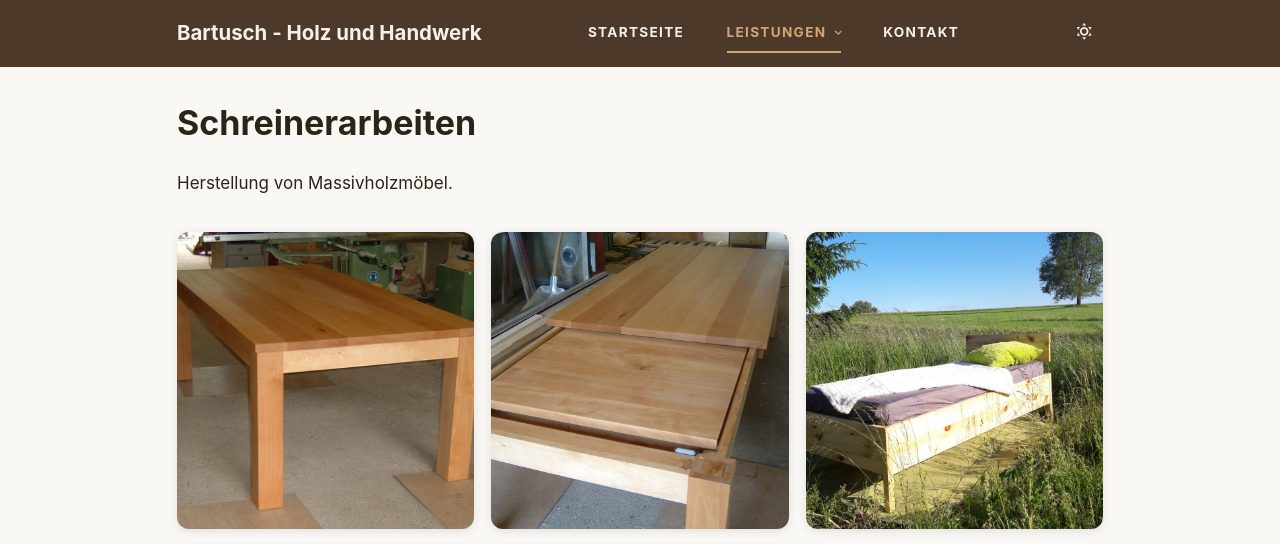
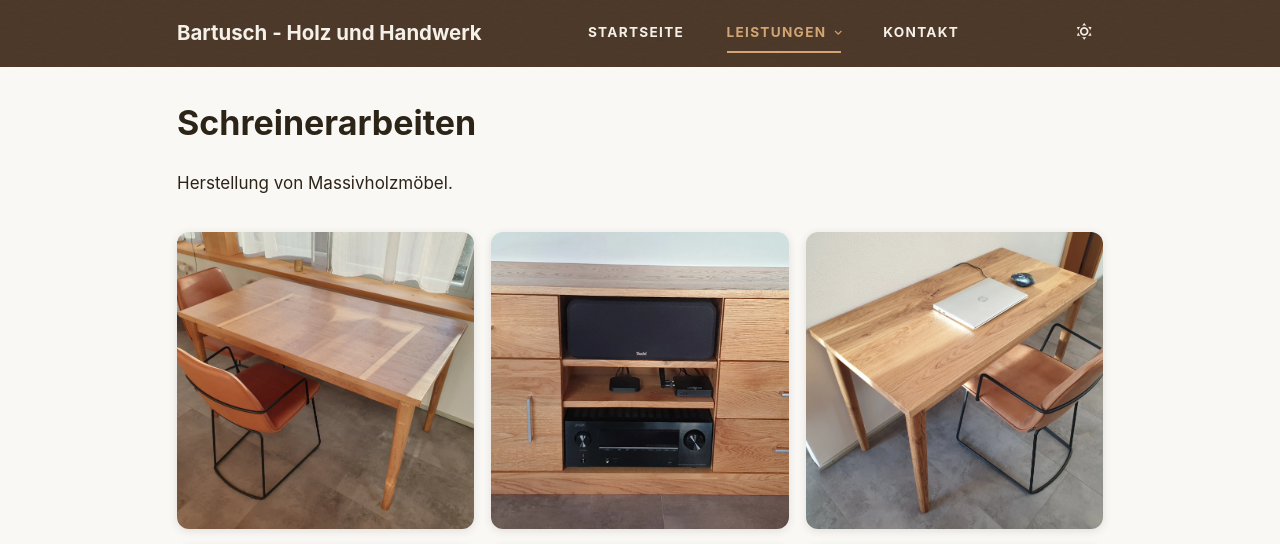
Before and after one commit to bartusch-handwerk/bartusch-handwerk-jekyll, a Jekyll site: the page built from _pages/leistungen/schreinerarbeiten.md, in a window 1280 px wide. Shown: the top 544 px of the page. Built offline with Jekyll 4.4.1, drawn with Linux system fonts in a browser that asks for light colours; grey boxes are pictures that could not be loaded.

Commit message:
add 3 new furniture images and use webp with lazy loading
Add desk, table, and media cabinet photos to Schreinerarbeiten
gallery. Convert all gallery images to picture elements with WebP
sources, explicit dimensions, and lazy loading. Sort gallery
newest-first.

Co-Authored-By: Claude Opus 4.6 <noreply@anthropic.com>

```diff
--- a/_pages/leistungen/schreinerarbeiten.md
+++ b/_pages/leistungen/schreinerarbeiten.md
@@ -8,9 +8,28 @@ description: Massivholzmöbel nach Maß vom Schreinermeister. Individuelle Anfer
 Herstellung von Massivholzmöbel.
 
 <div class="furniture-gallery">
-  <a href="{{ '/assets/images/moebel-1.jpg' | relative_url }}" class="glightbox" data-gallery="furniture" data-title="Massivholzmöbel"><img src="{{ '/assets/images/moebel-1.jpg' | relative_url }}" alt="Massivholzmöbel"></a>
-  <a href="{{ '/assets/images/moebel-2.jpg' | relative_url }}" class="glightbox" data-gallery="furniture" data-title="Massivholzmöbel"><img src="{{ '/assets/images/moebel-2.jpg' | relative_url }}" alt="Massivholzmöbel"></a>
-  <a href="{{ '/assets/images/moebel-3.jpg' | relative_url }}" class="glightbox" data-gallery="furniture" data-title="Massivholzmöbel"><img src="{{ '/assets/images/moebel-3.jpg' | relative_url }}" alt="Massivholzmöbel"></a>
-  <a href="{{ '/assets/images/moebel-4.jpg' | relative_url }}" class="glightbox" data-gallery="furniture" data-title="Massivholzmöbel"><img src="{{ '/assets/images/moebel-4.jpg' | relative_url }}" alt="Massivholzmöbel"></a>
-  <a href="{{ '/assets/images/moebel-5.jpg' | relative_url }}" class="glightbox" data-gallery="furniture" data-title="Massivholzmöbel"><img src="{{ '/assets/images/moebel-5.jpg' | relative_url }}" alt="Massivholzmöbel"></a>
+  <a href="{{ '/assets/images/moebel-7.jpg' | relative_url }}" class="glightbox" data-gallery="furniture" data-title="Massivholzmöbel">
+    <picture><source srcset="{{ '/assets/images/moebel-7.webp' | relative_url }}" type="image/webp"><img src="{{ '/assets/images/moebel-7.jpg' | relative_url }}" alt="Massivholzmöbel" width="4032" height="3024" loading="lazy"></picture>
+  </a>
+  <a href="{{ '/assets/images/moebel-8.jpg' | relative_url }}" class="glightbox" data-gallery="furniture" data-title="Massivholzmöbel">
+    <picture><source srcset="{{ '/assets/images/moebel-8.webp' | relative_url }}" type="image/webp"><img src="{{ '/assets/images/moebel-8.jpg' | relative_url }}" alt="Massivholzmöbel" width="3430" height="1749" loading="lazy"></picture>
+  </a>
+  <a href="{{ '/assets/images/moebel-6.jpg' | relative_url }}" class="glightbox" data-gallery="furniture" data-title="Massivholzmöbel">
+    <picture><source srcset="{{ '/assets/images/moebel-6.webp' | relative_url }}" type="image/webp"><img src="{{ '/assets/images/moebel-6.jpg' | relative_url }}" alt="Massivholzmöbel" width="4032" height="3024" loading="lazy"></picture>
+  </a>
+  <a href="{{ '/assets/images/moebel-1.jpg' | relative_url }}" class="glightbox" data-gallery="furniture" data-title="Massivholzmöbel">
+    <picture><source srcset="{{ '/assets/images/moebel-1.webp' | relative_url }}" type="image/webp"><img src="{{ '/assets/images/moebel-1.jpg' | relative_url }}" alt="Massivholzmöbel" width="750" height="612" loading="lazy"></picture>
+  </a>
+  <a href="{{ '/assets/images/moebel-2.jpg' | relative_url }}" class="glightbox" data-gallery="furniture" data-title="Massivholzmöbel">
+    <picture><source srcset="{{ '/assets/images/moebel-2.webp' | relative_url }}" type="image/webp"><img src="{{ '/assets/images/moebel-2.jpg' | relative_url }}" alt="Massivholzmöbel" width="1280" height="960" loading="lazy"></picture>
+  </a>
+  <a href="{{ '/assets/images/moebel-3.jpg' | relative_url }}" class="glightbox" data-gallery="furniture" data-title="Massivholzmöbel">
+    <picture><source srcset="{{ '/assets/images/moebel-3.webp' | relative_url }}" type="image/webp"><img src="{{ '/assets/images/moebel-3.jpg' | relative_url }}" alt="Massivholzmöbel" width="900" height="1071" loading="lazy"></picture>
+  </a>
+  <a href="{{ '/assets/images/moebel-4.jpg' | relative_url }}" class="glightbox" data-gallery="furniture" data-title="Massivholzmöbel">
+    <picture><source srcset="{{ '/assets/images/moebel-4.webp' | relative_url }}" type="image/webp"><img src="{{ '/assets/images/moebel-4.jpg' | relative_url }}" alt="Massivholzmöbel" width="1280" height="720" loading="lazy"></picture>
+  </a>
+  <a href="{{ '/assets/images/moebel-5.jpg' | relative_url }}" class="glightbox" data-gallery="furniture" data-title="Massivholzmöbel">
+    <picture><source srcset="{{ '/assets/images/moebel-5.webp' | relative_url }}" type="image/webp"><img src="{{ '/assets/images/moebel-5.jpg' | relative_url }}" alt="Massivholzmöbel" width="1280" height="960" loading="lazy"></picture>
+  </a>
 </div>
```
Also changed, not shown: assets/images/moebel-6.webp (added), assets/images/moebel-7.webp (added), assets/images/moebel-8.jpg (added), assets/images/moebel-8.webp (added), 2 other files.
